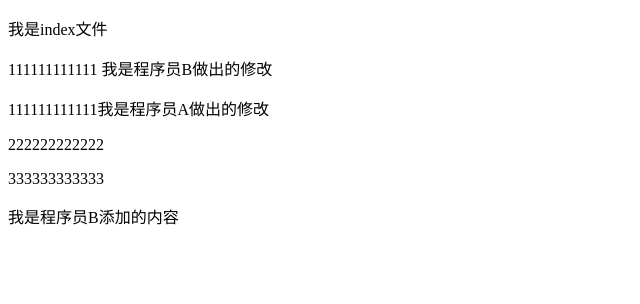
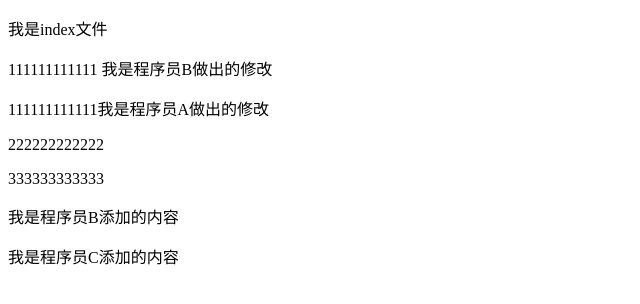
Before and after one commit to itfengd/git-demo, a plain HTML site: page index.html in a window 1280 px wide. Shown: the whole page, without its empty margins (0-640 px from the left). Drawn offline with Linux system fonts and the light colour scheme.

Commit message:
程序员C做出了修改

```diff
--- a/index.html
+++ b/index.html
@@ -15,6 +15,7 @@
     <p>222222222222</p>
     <p>333333333333</p>
     <p>我是程序员B添加的内容</p>
+    <p>我是程序员C添加的内容</p>
 </body>
 
 </html>
```
